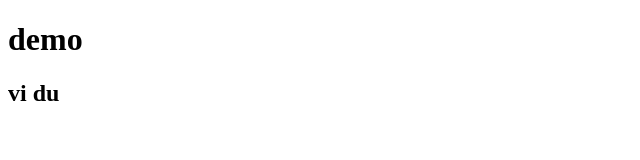
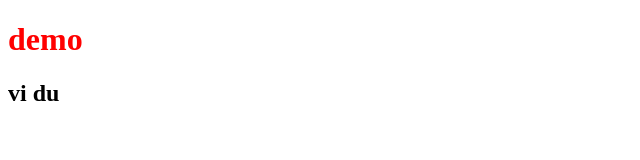
Before and after one commit to thanhhung01/demo, a plain HTML site: page index.html in a window 1280 px wide. Shown: the whole page, without its empty margins (0-640 px from the left). Drawn offline with Linux system fonts and the light colour scheme.

Commit message:
day la commit thu 3

```diff
--- a/index.html
+++ b/index.html
@@ -7,7 +7,7 @@
     <title>Document</title>
 </head>
 <body>
-    <h1>demo </h1>
+    <h1 style="color: red;">demo </h1>
     <h2>vi du </h2>
 </body>
 </html>
```
